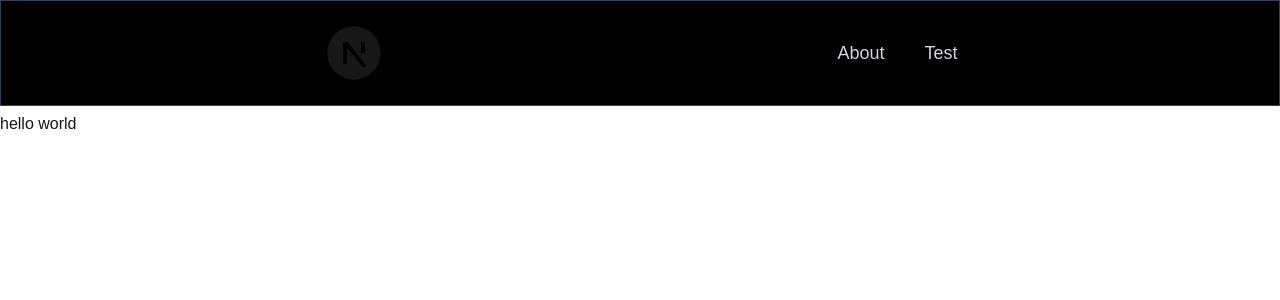
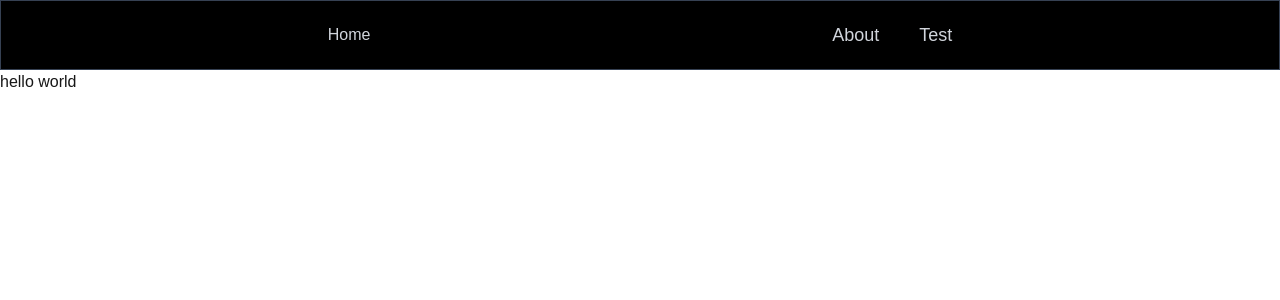
Before and after one commit to cartersw/neural-chickens, a Next.js app in the folder web/: page / in a window 1280 px wide. Shown: the top 300 px of the page. Built offline with nearby package versions, Linux system fonts and the light colour scheme.

Commit message:
remove logo and sticky navbar

```diff
--- a/web/src/app/components/Navbar.tsx
+++ b/web/src/app/components/Navbar.tsx
@@ -4,12 +4,10 @@ import { RiNextjsFill } from 'react-icons/ri'
 
 const Navbar = () => {
     return (
-        <nav className='fixed top-0 w-full flex items-center justify-around py-5 px-24 border
+        <nav className='sticky top-0 w-full flex items-center justify-around py-5 px-24 border
         -b border-gray-700 bg-black'>
 
-        <Link href="/" className="transition duration-300 hover:scale-110">
-            <RiNextjsFill className="w-16 h-16"></RiNextjsFill>
-            </Link>
+        <Link href="/" className="text-gray-300 hover:text-white transition-colors">Home</Link>
 
             <ul className="flex gap-10 text-lg">
                 <Link href="/about" className="text-gray-300 hover:text-white transition-colors">About</Link>
--- a/web/src/app/layout.tsx
+++ b/web/src/app/layout.tsx
@@ -1,22 +1,6 @@
-import type { Metadata } from "next";
-import { Geist, Geist_Mono } from "next/font/google";
 import "./globals.css";
 import Navbar from "./components/Navbar";
 
-const geistSans = Geist({
-  variable: "--font-geist-sans",
-  subsets: ["latin"],
-});
-
-const geistMono = Geist_Mono({
-  variable: "--font-geist-mono",
-  subsets: ["latin"],
-});
-
-export const metadata: Metadata = {
-  title: "Create Next App",
-  description: "Generated by create next app",
-};
 
 export default function RootLayout({
   children,
@@ -24,13 +8,10 @@ export default function RootLayout({
   children: React.ReactNode;
 }>) {
   return (
-    <html
-      lang="en"
-      className={`${geistSans.variable} ${geistMono.variable} h-full antialiased`}
-    >
+    <html lang="en">
       <body className="min-h-full flex flex-col">
         <Navbar></Navbar>
-         <main className="pt-28">
+         <main className="">
         {children}
         </main>
       </body>
--- a/web/src/app/page.tsx
+++ b/web/src/app/page.tsx
@@ -1,5 +1,3 @@
-import Image from "next/image";
-
 export default function Home() {
   return (
      <div>hello world</div>
```
